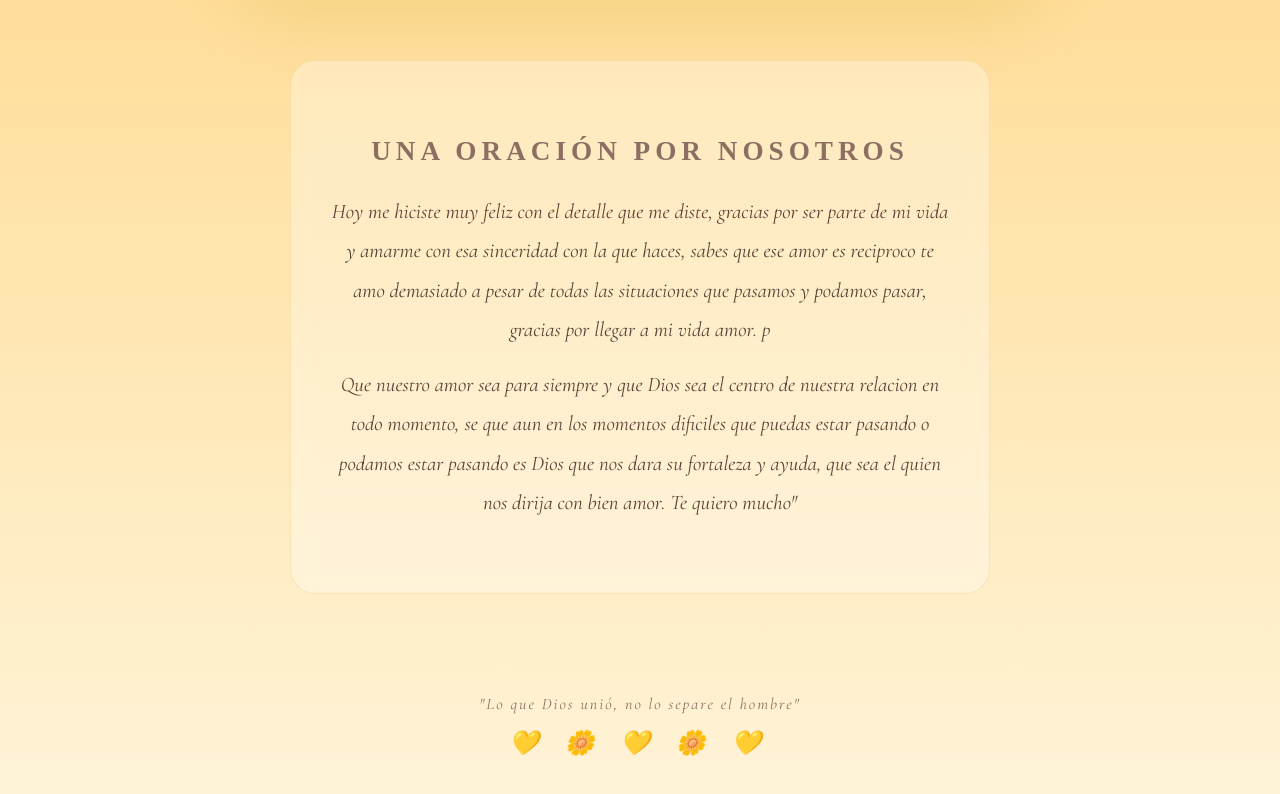
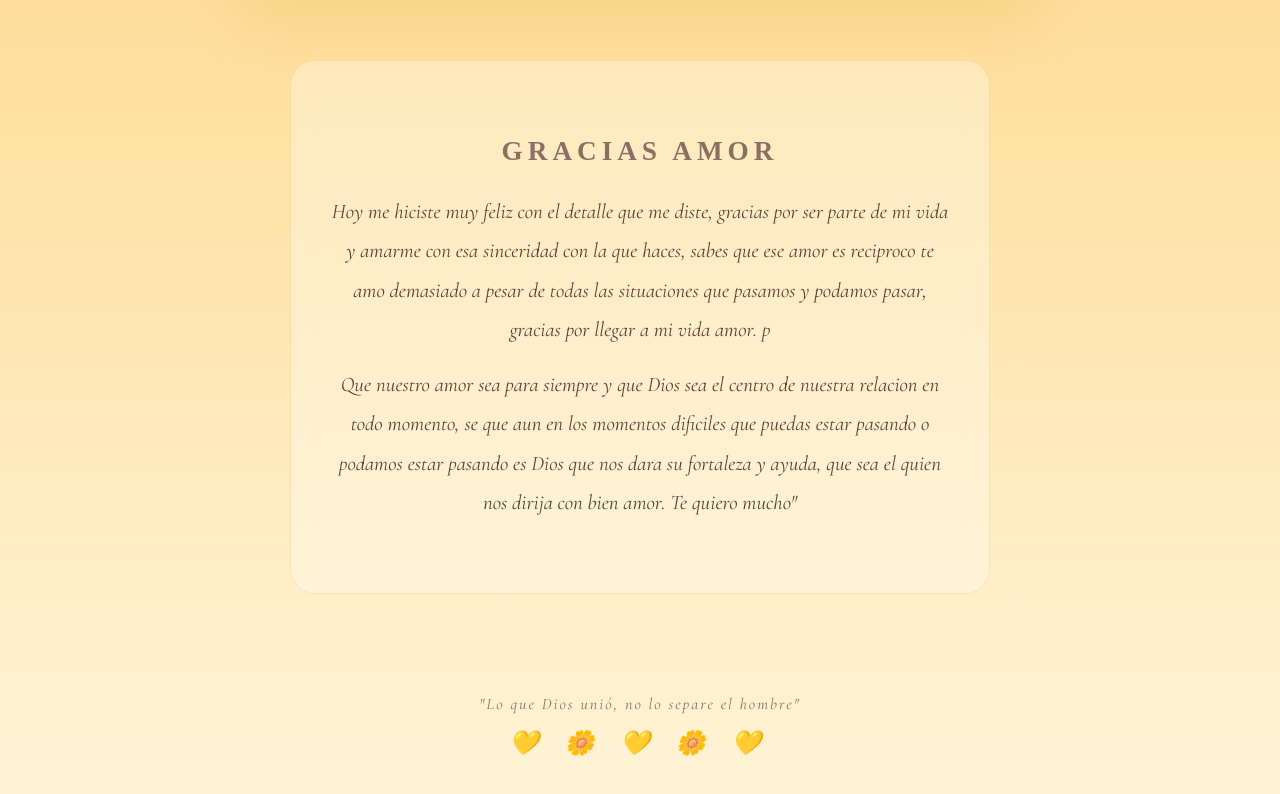
Before and after one commit to dmstreaming2/21Sep, a plain HTML site: page index.html in a window 1280 px wide. Shown: the part 2710-3504 px from the top of the page. Drawn offline with nearby package versions, Linux system fonts and the light colour scheme; a web font is replaced by a local one.

Commit message:
Update index.html

```diff
--- a/index.html
+++ b/index.html
@@ -701,7 +701,7 @@
   <!-- GRACIAS AMOR -->
   <section class="oracion-final">
     <div class="icono-paloma"></div>
-    <h4>Una Oración por Nosotros</h4>
+    <h4>GRACIAS AMOR</h4>
     <p>Hoy me hiciste muy feliz con el detalle que me diste, gracias por ser parte de mi vida y amarme con esa sinceridad con la que haces, sabes que ese amor es reciproco te amo demasiado a pesar de todas las situaciones que pasamos y podamos pasar, gracias por llegar a mi vida amor. p</p>
     <p>Que nuestro amor sea para siempre y que Dios sea el centro de nuestra relacion en todo momento, se que aun en los momentos dificiles que puedas estar pasando o podamos estar pasando es Dios que nos dara su fortaleza y ayuda, que sea el quien nos dirija con bien amor. Te quiero mucho"</p>
     <p style="margin-top: 20px; color: #b8860b; font-style: normal; letter-spacing: 3px;"></p>
```
